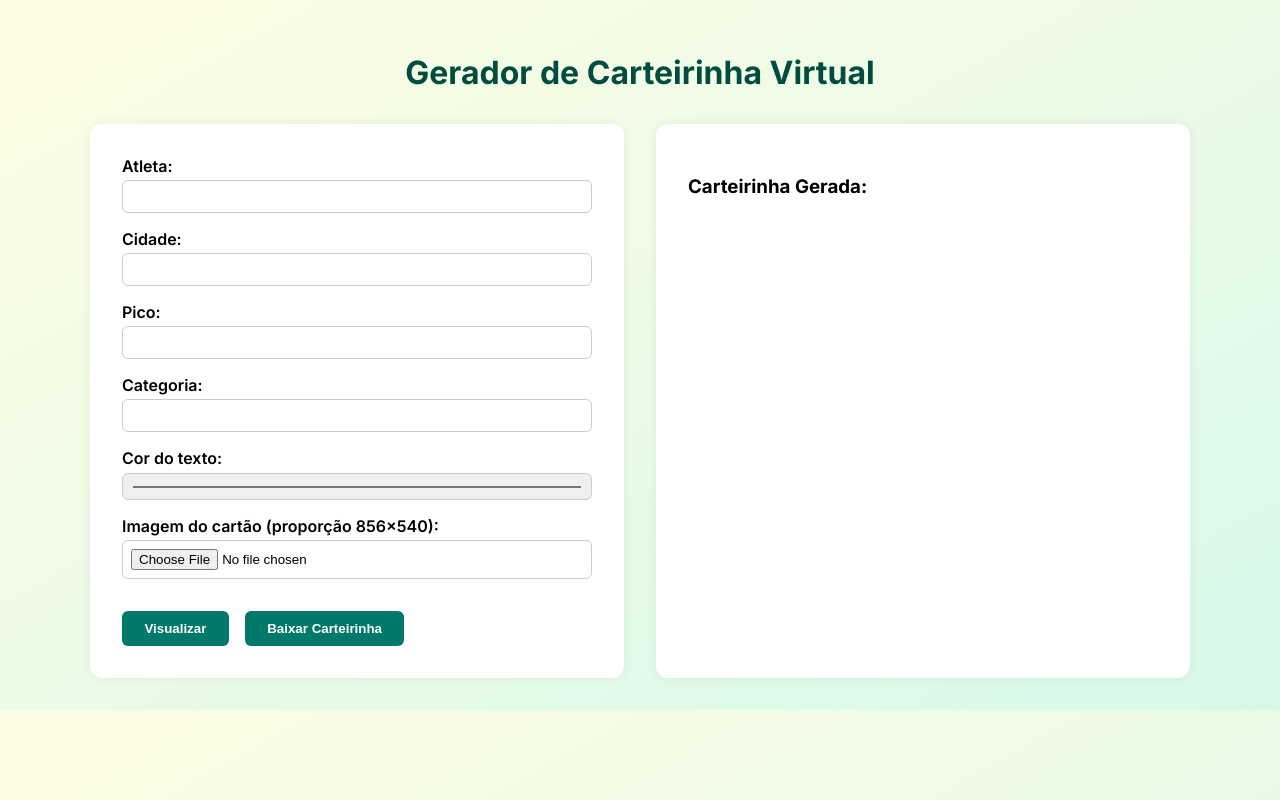
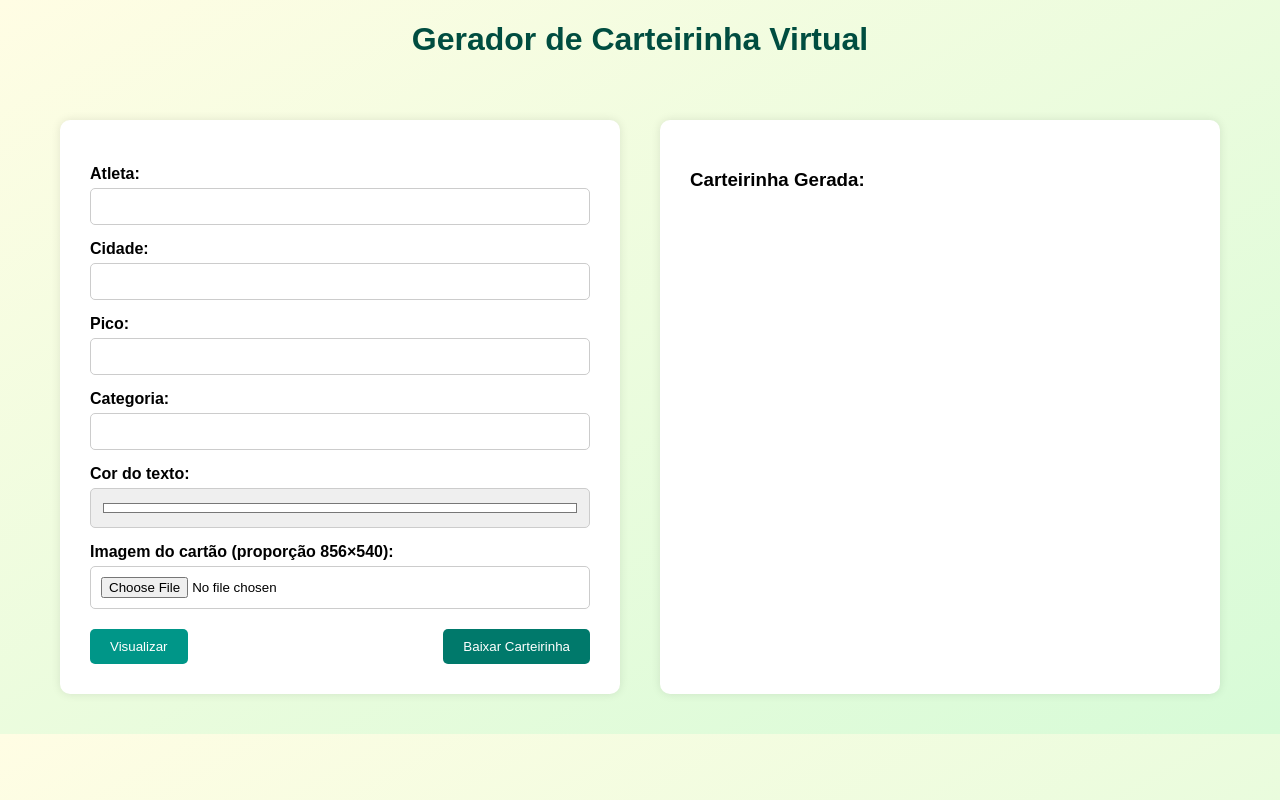
Before and after one commit to rodrigocssoares/carteirinha-virtual, a Flask app: page / in a window 1280 px wide. Run offline with Flask 3, Linux system fonts and the light colour scheme.

Commit message:
Ajuste no campo de cor do texto para exibir seletor corretamente

```diff
--- a/templates/index.html
+++ b/templates/index.html
@@ -1,111 +1,106 @@
+
 <!DOCTYPE html>
-<html lang="pt-BR">
+<html lang="pt-br">
 <head>
     <meta charset="UTF-8">
-    <title>Carteirinha Virtual</title>
-    <link href="https://fonts.googleapis.com/css2?family=Inter:wght@400;600;700&display=swap" rel="stylesheet">
+    <title>Gerador de Carteirinha Virtual</title>
     <style>
         body {
-            font-family: 'Inter', sans-serif;
-            background: linear-gradient(to bottom right, #fffde4, #d7f9e9);
+            font-family: Arial, sans-serif;
+            background: linear-gradient(to bottom right, #fffde4, #d7fbd7);
             margin: 0;
-            padding: 2rem;
+            padding: 0;
+        }
+        .container {
+            display: flex;
+            justify-content: center;
+            padding: 40px;
+        }
+        .form-container, .preview-container {
+            background-color: white;
+            border-radius: 10px;
+            padding: 30px;
+            box-shadow: 0 0 10px rgba(0,0,0,0.1);
+            margin: 0 20px;
+            flex: 1;
+            max-width: 500px;
         }
         h1 {
             text-align: center;
             color: #004d40;
-            margin-bottom: 2rem;
-        }
-        .container {
-            display: flex;
-            flex-wrap: wrap;
-            gap: 2rem;
-            max-width: 1100px;
-            margin: auto;
-        }
-        .form-section, .card-preview {
-            background: #fff;
-            border-radius: 12px;
-            box-shadow: 0 0 12px rgba(0,0,0,0.06);
-            padding: 2rem;
-            flex: 1 1 450px;
         }
         label {
+            font-weight: bold;
             display: block;
-            margin-bottom: 0.25rem;
-            font-weight: 600;
+            margin-top: 15px;
         }
-        input[type="text"], input[type="color"], input[type="file"] {
+        input[type="text"], input[type="file"], input[type="color"] {
             width: 100%;
-            padding: 0.5rem;
+            padding: 10px;
+            margin-top: 5px;
+            box-sizing: border-box;
+            border-radius: 5px;
             border: 1px solid #ccc;
-            border-radius: 6px;
-            margin-bottom: 1rem;
-            box-sizing: border-box;
         }
-        .buttons {
+        input[type="color"] {
+            height: 40px;
+            cursor: pointer;
+        }
+        .button-group {
             display: flex;
-            gap: 1rem;
-            margin-top: 1rem;
+            justify-content: space-between;
+            margin-top: 20px;
         }
         button {
-            padding: 0.6rem 1.4rem;
+            padding: 10px 20px;
             border: none;
-            border-radius: 6px;
-            background-color: #00796b;
-            color: #fff;
-            font-weight: 600;
+            border-radius: 5px;
             cursor: pointer;
         }
-        button:hover {
-            background-color: #004d40;
+        .preview {
+            text-align: center;
         }
-        .preview-img {
+        .preview img {
             max-width: 100%;
-            border-radius: 8px;
-            border: 1px solid #ccc;
-            margin-top: 1rem;
+            border-radius: 10px;
         }
     </style>
 </head>
 <body>
     <h1>Gerador de Carteirinha Virtual</h1>
     <div class="container">
-        <div class="form-section">
-            <form method="post" enctype="multipart/form-data">
-                <label for="name">Atleta:</label>
-                <input type="text" id="name" name="name" value="{{ name or '' }}" required>
+        <div class="form-container">
+            <form method="POST" enctype="multipart/form-data">
+                <label for="nome">Atleta:</label>
+                <input type="text" name="nome" id="nome" value="{{ nome or '' }}" required>
 
-                <label for="city">Cidade:</label>
-                <input type="text" id="city" name="city" value="{{ city or '' }}">
+                <label for="cidade">Cidade:</label>
+                <input type="text" name="cidade" id="cidade" value="{{ cidade or '' }}" required>
 
                 <label for="pico">Pico:</label>
-                <input type="text" id="pico" name="pico" value="{{ pico or '' }}">
+                <input type="text" name="pico" id="pico" value="{{ pico or '' }}">
 
                 <label for="categoria">Categoria:</label>
-                <input type="text" id="categoria" name="categoria" value="{{ categoria or '' }}">
+                <input type="text" name="categoria" id="categoria" value="{{ categoria or '' }}">
 
-                <label for="color">Cor do texto:</label>
-                <input type="color" id="color" name="color" value="{{ color or '#ffffff' }}">
+                <label for="cor">Cor do texto:</label>
+                <input type="color" name="cor" id="cor" value="{{ cor or '#ffffff' }}">
 
-                <label for="image">Imagem do cartão (proporção 856x540):</label>
-                <input type="file" id="image" name="image" accept="image/*">
+                <label for="imagem">Imagem do cartão (proporção 856×540):</label>
+                <input type="file" name="imagem" id="imagem" accept="image/*">
 
-                {% if imagem_original %}
-                    <input type="hidden" name="imagem_original" value="{{ imagem_original }}">
-                {% endif %}
-
-                <div class="buttons">
-                    <button type="submit" name="action" value="preview">Visualizar</button>
-                    <button type="submit" name="action" value="download">Baixar Carteirinha</button>
+                <div class="button-group">
+                    <button type="submit" name="acao" value="preview" style="background-color:#009688; color:white;">Visualizar</button>
+                    <button type="submit" name="acao" value="download" style="background-color:#00796B; color:white;">Baixar Carteirinha</button>
                 </div>
             </form>
         </div>
-
-        <div class="card-preview">
+        <div class="preview-container">
             <h3>Carteirinha Gerada:</h3>
-            {% if card_url %}
-                <img class="preview-img" src="{{ card_url }}" alt="Carteirinha gerada">
+            {% if imagem_gerada %}
+                <div class="preview">
+                    <img src="{{ imagem_gerada }}" alt="Carteirinha gerada">
+                </div>
             {% endif %}
         </div>
     </div>
```
